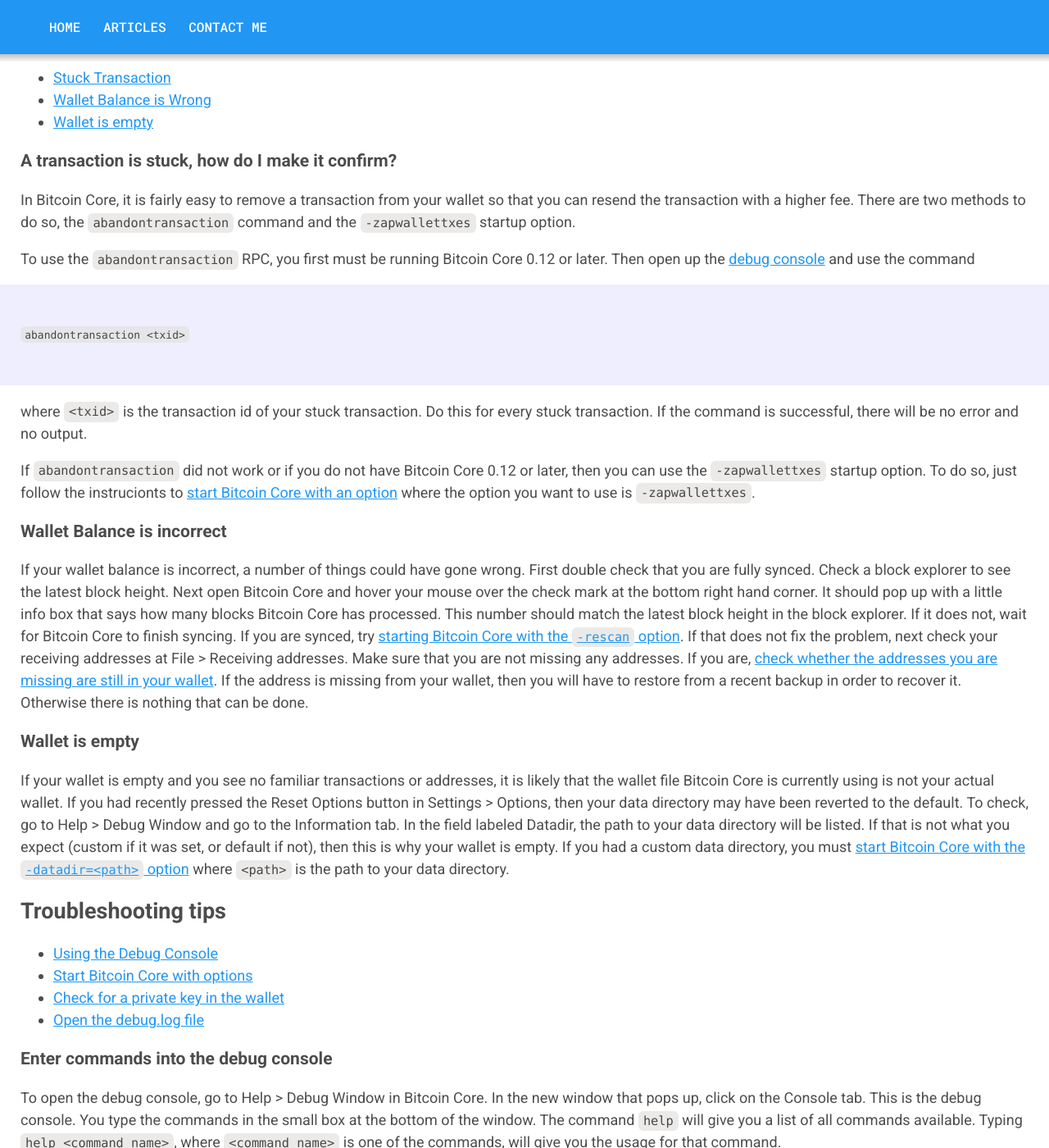
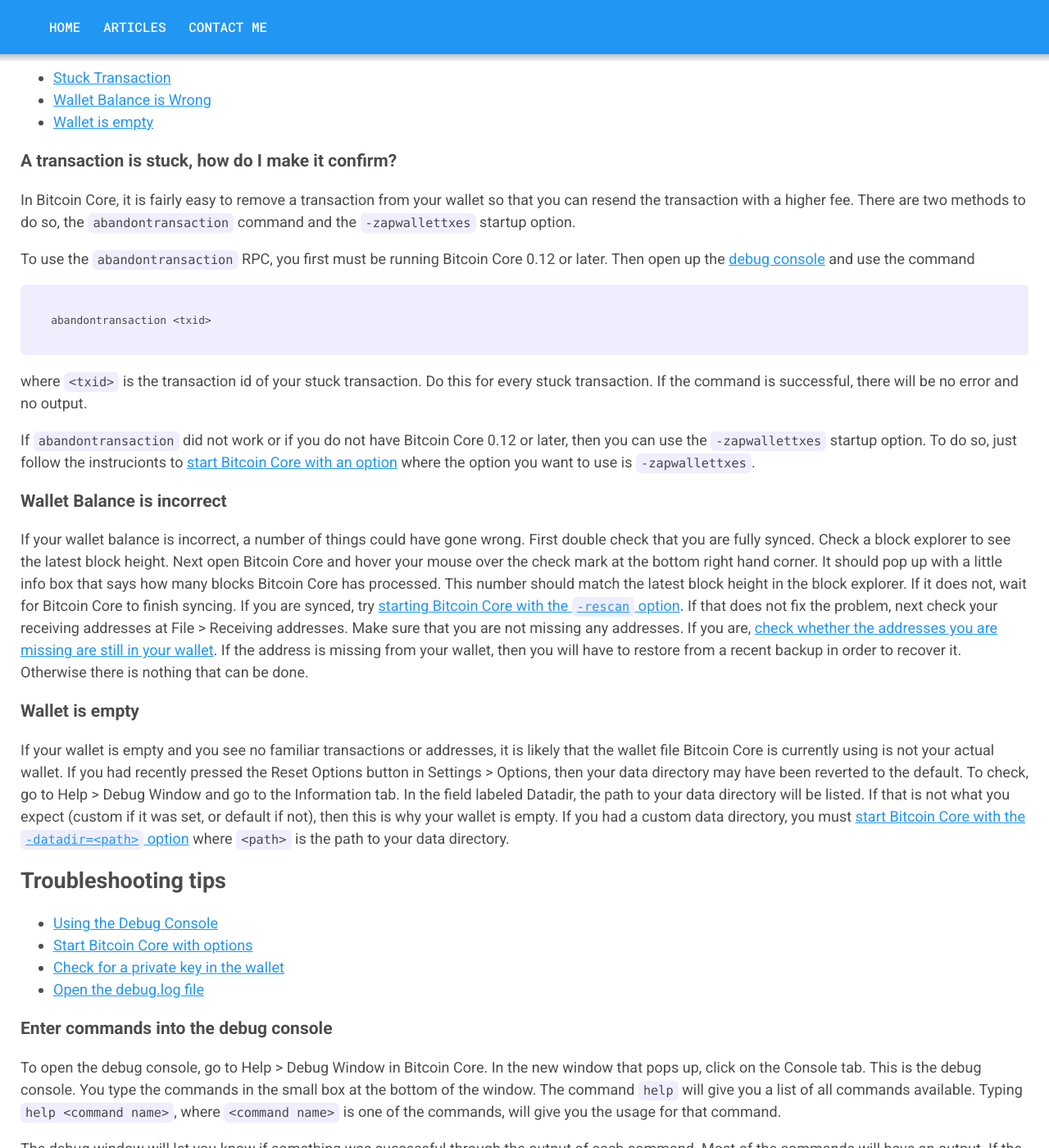
Before and after one commit to achow101/achow101.github.io, a Jekyll site: the page built from _posts/2016-07-24-Bitcoin-Core-Troubleshooting.md, in a window 1280 px wide and 1400 px high, scrolled down 603 px. Shown: the whole window at 82% size. Built offline with Jekyll 4.4.1, drawn with Linux system fonts in a browser that asks for light colours.

Commit message:
Better styling of code blocks

```diff
--- a/_sass/base/_reset.scss
+++ b/_sass/base/_reset.scss
@@ -117,7 +117,7 @@
 pre { overflow: auto; }
 
 code, pre {
-  background-color: rgba(227, 225, 222, 0.7);
+  background: #eef;
   border-radius: 6px;
   padding: .2em .4em;
   margin: 0;
--- a/_sass/vendor/_syntax-highlighting.scss
+++ b/_sass/vendor/_syntax-highlighting.scss
@@ -2,10 +2,9 @@
  * Syntax highlighting styles
  */
 .highlight {
-  margin-left: -2.5rem;
-  width: calc(100% + 5rem);
-  padding: 2.5rem;
-  background: $c__light-grey;
+  line-height: 1.45;
+  padding: 16px;
+  border-radius: 6px;
 
   .highlighter-rouge & {
     background: #eef;
```
